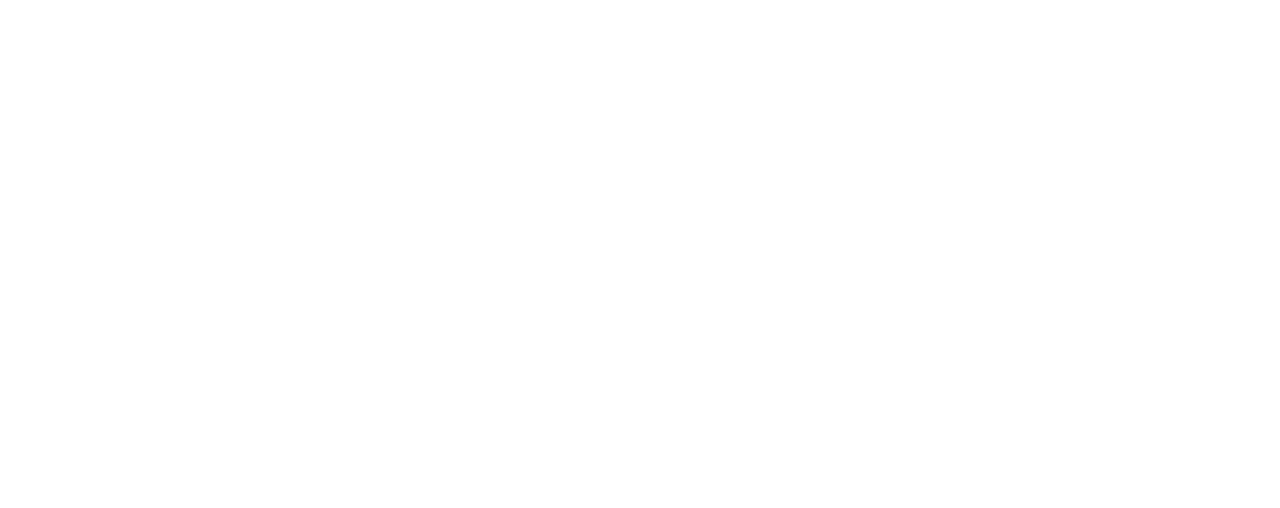
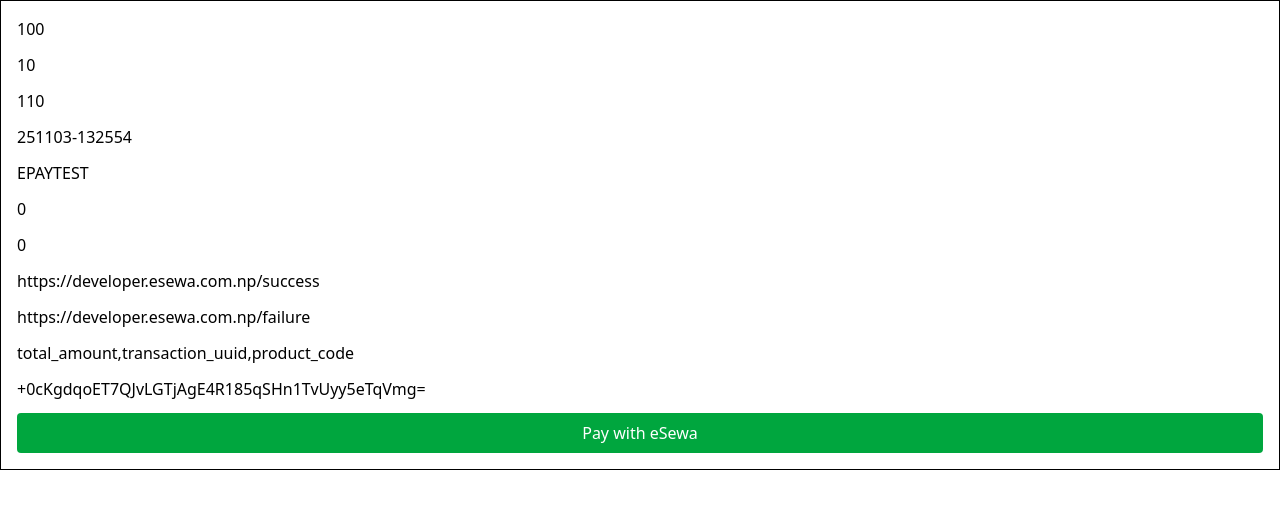
Before and after one commit to GgGranny/Dishcovery-frontend, a React (Vite) app: page /payment in a window 1280 px wide. Before the commit this address had no page. Shown: the top 508 px of the page. Built offline with nearby package versions, Linux system fonts and the light colour scheme.

Commit message:
payment integration not finish

```diff
--- a/index.html
+++ b/index.html
@@ -9,5 +9,8 @@
   <body>
     <div id="root"></div>
     <script type="module" src="/src/main.jsx"></script>
+    <script src="https://cdnjs.cloudflare.com/ajax/libs/crypto-js/3.1.9-1/crypto-js.min.js"></script>
+<script src="https://cdnjs.cloudflare.com/ajax/libs/crypto-js/3.1.9-1/hmac-sha256.min.js"></script>
+<script src="https://cdnjs.cloudflare.com/ajax/libs/crypto-js/3.1.9-1/enc-base64.min.js"></script>
   </body>
 </html>
--- a/package.json
+++ b/package.json
@@ -12,6 +12,7 @@
   "dependencies": {
     "@tailwindcss/vite": "^4.1.15",
     "axios": "^1.12.2",
+    "crypto-js": "^4.2.0",
     "hls.js": "^1.6.13",
     "lucide-react": "^0.554.0",
     "react": "^19.1.1",
--- a/src/App.jsx
+++ b/src/App.jsx
@@ -10,6 +10,8 @@ import Recipes from "./frontend/afterlogin/Recipes";
 import UploadRecipes from "./frontend/afterlogin/UploadRecipes";
 import AboutUs from "./frontend/AboutUs";
 import Setting from "./frontend/afterlogin/Setting";
+import Comments from "./components/Comments";
+import Payments from "./components/Payment";
 
 
 function App() {
@@ -19,14 +21,15 @@ function App() {
         <Route path="/" element={<Landing />} />
         <Route path="/login" element={<Login />} />
         <Route path="/signup" element={<Signup />} />
-        <Route path="/otp" element={<Otp />} />
-        {/* <Route path="/recipe" element={<Comments />} /> */}
-        <Route path="/homepage" element={<Homepage />} />
+        {/* <Route path="/otp" element={<Otp />} /> */}
+        <Route path="/recipe" element={<Comments />} />
+        <Route path="/payment" element={<Payments />} />
+        {/* <Route path="/homepage" element={<Homepage />} />
         <Route path="/aboutus" element={<AboutUs />} />
         <Route path="/profile" element={<Profile />} />
         <Route path="/recipes" element={<Recipes />} />
         <Route path="/uploadrecipes" element={<UploadRecipes />} />
-        <Route path="/setting" element={<Setting />} />
+        <Route path="/setting" element={<Setting />} /> */}
       </Routes>
     </Router>
 
--- /dev/null
+++ b/src/api/request.js
@@ -0,0 +1,42 @@
+import axios from "axios"
+
+const getRefreshToken = () => {
+    return localStorage.getItem("refreshToken");
+}
+
+export const request = async (method = "get", url, body = null, headers) => {
+    try {
+        const response = await axios({
+            method: method,
+            url: "http://localhost:8080/" + url,
+            headers: headers,
+            data: body
+        });
+        return response
+        console.log("this is status: " + response.status);
+    } catch (error) {
+        if (error.response && error.response.status === 401) {
+            console.error(" Trying to login with access token");
+            await sendRefreshToken();
+        }
+    }
+    return null
+}
+
+const sendRefreshToken = async () => {
+    const refreshToken = getRefreshToken();
+    console.log('hello')
+    if (!refreshToken) {
+        console.error("No Refresh Token");
+    }
+    try {
+        const response = await axios.post("http://localhost:8080/api/auth/refresh",
+            { refreshToken: refreshToken },
+            { headers: { "Content-Type": "application/json" } });
+        console.log(response);
+        localStorage.removeItem("token");
+        localStorage.setItem("token", response.data.token)
+    } catch (error) {
+        console.error("Refresh Token Exipred ");
+    }
+}
--- a/src/components/Comments.jsx
+++ b/src/components/Comments.jsx
@@ -3,23 +3,27 @@ import { GiEgyptianProfile } from "react-icons/gi";
 import Profile from "../assets/profile.jpg";
 import { useEffect, useState } from "react";
 import axios from "axios";
+import { request } from "../api/request";
 
 const Comments = () => {
     const [comments, setComments] = useState([]); // <-- FIX: start with empty array
-    const [videoId, setVideoId] = useState('cf69162d-35bf-4021-bf88-e04e6094bca8');
+    const [videoId, setVideoId] = useState('9ccedd35-9561-4698-ab09-b2917df1c445');
     const [videoData, setVideoData] = useState(null);
     useEffect(() => {
-        axios.get(`http://localhost:8080/api/v1/videos/stream/segment/${videoId}/master.m3u8`, {
-            headers: {
-                "Authorization": "Bearer " + localStorage.getItem("token")
-            }
+        // axios.get(`http://localhost:8080/`, {
+        //     headers: {
+        //         "Authorization": "Bearer " + localStorage.getItem("token")
+        //     }
+        // })
+        request("get", `api/v1/videos/stream/segment/${videoId}/master.m3u8`, null, {
+            "Authorization": "Bearer " + localStorage.getItem("token")
         })
             .then(res => {
                 setVideoData(res.config.url)
                 console.log(res)
             })
             .catch(error => console.error(error))
-        axios.get("http://localhost:8080/api/comments/c1/get-comments/2", {
+        axios.get("http://localhost:8080/api/comments/c1/comment/1", {
             headers: {
                 "Authorization": "Bearer " + localStorage.getItem("token")
             }
--- /dev/null
+++ b/src/components/Payment.jsx
@@ -0,0 +1,83 @@
+import React, { useEffect, useState } from "react";
+import CryptoJS from "crypto-js";
+
+const Payments = () => {
+    const SECRET = "YOUR_SECRET_KEY"; // replace with actual eSewa secret key
+
+    const [formData, setFormData] = useState({
+        amount: "100",
+        tax_amount: "10",
+        total_amount: "110",
+        transaction_uuid: "",
+        product_code: "EPAYTEST",
+        product_service_charge: "0",
+        product_delivery_charge: "0",
+        success_url: "https://developer.esewa.com.np/success",
+        failure_url: "https://developer.esewa.com.np/failure",
+        signed_field_names: "total_amount,transaction_uuid,product_code",
+        signature: ""
+    });
+
+    // Generate UUID + Signature when amount/product_code changes
+    useEffect(() => {
+        generateUuid();
+    }, []);
+
+    useEffect(() => {
+        generateSignature();
+    }, [formData.total_amount, formData.transaction_uuid, formData.product_code]);
+
+    /** Generate transaction UUID */
+    const generateUuid = () => {
+        const now = new Date();
+        const uuid =
+            now.toISOString().slice(2, 10).replace(/-/g, "") +
+            "-" +
+            now.getHours() +
+            now.getMinutes() +
+            now.getSeconds();
+
+        setFormData((prev) => ({ ...prev, transaction_uuid: uuid }));
+    };
+
+    /** Generate HMAC Signature */
+    const generateSignature = () => {
+        if (!formData.transaction_uuid) return;
+
+        const rawString = `total_amount=${formData.total_amount},transaction_uuid=${formData.transaction_uuid},product_code=${formData.product_code}`;
+
+        const hash = CryptoJS.HmacSHA256(rawString, SECRET);
+        const signatureBase64 = CryptoJS.enc.Base64.stringify(hash);
+
+        setFormData((prev) => ({ ...prev, signature: signatureBase64 }));
+    };
+
+    return (
+        <form
+            action="https://rc-epay.esewa.com.np/api/epay/main/v2/form"
+            method="POST"
+            className="flex flex-col gap-3 border p-4"
+        >
+            <input name="amount" value={formData.amount} readOnly />
+            <input name="tax_amount" value={formData.tax_amount} readOnly />
+            <input name="total_amount" value={formData.total_amount} readOnly />
+            <input name="transaction_uuid" value={formData.transaction_uuid} readOnly />
+            <input name="product_code" value={formData.product_code} readOnly />
+            <input name="product_service_charge" value={formData.product_service_charge} readOnly />
+            <input name="product_delivery_charge" value={formData.product_delivery_charge} readOnly />
+            <input name="success_url" value={formData.success_url} readOnly />
+            <input name="failure_url" value={formData.failure_url} readOnly />
+            <input name="signed_field_names" value={formData.signed_field_names} readOnly />
+            <input name="signature" value={formData.signature} readOnly />
+
+            <button
+                type="submit"
+                className="bg-green-600 text-white px-4 py-2 rounded"
+            >
+                Pay with eSewa
+            </button>
+        </form>
+    );
+};
+
+export default Payments;
```
Also changed, not shown: 1 other file (tests, documents, lock files or other folders).
